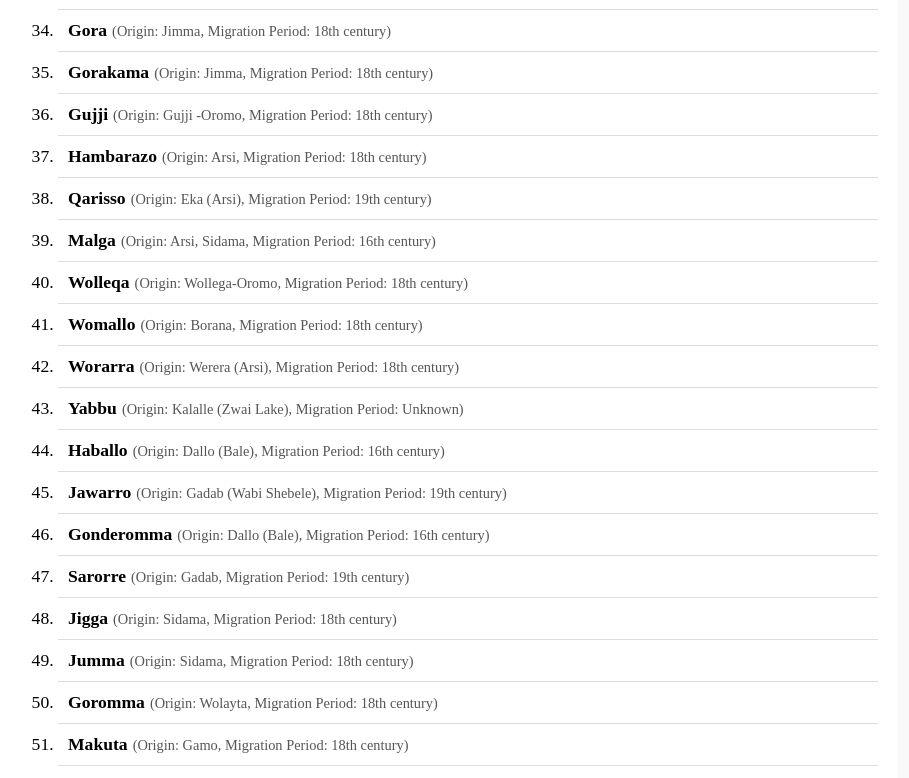
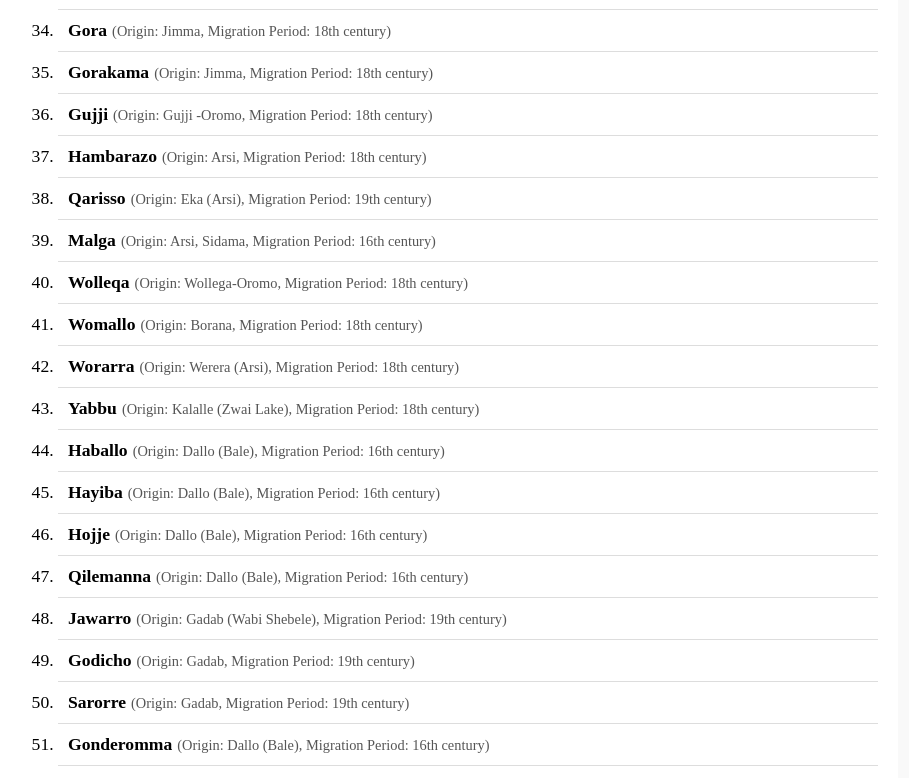
Before and after one commit to MamushG/kambata-website, a Next.js app: page /clans in a window 1280 px wide. Shown: the part 2006-2784 px from the top of the page, without its empty margins (192-1101 px from the left). Built offline with nearby package versions, Linux system fonts and the light colour scheme.

Commit message:
Initial commit for Kambata website

```diff
--- a/data/kambataClans.js
+++ b/data/kambataClans.js
@@ -1,21 +1,59 @@
 const kambataClans = [
   { id: 1, name: "Oyeta (Ras Hamalmal’s Dynasty)", origin: "Gondar", period: "16th century" },
-  { id: 2, name: "Gulba", origin: "Bulga (Shoa)", period: "16th century" },
+  { id: 2, name: "Gulba Bulga (Shoa)", origin: "Shoa", period: "16th century" },
   { id: 3, name: "Nurto", origin: "Gondar", period: "16th century" },
   { id: 4, name: "Hajibbo (Hate)", origin: "Amhara Gayint", period: "Before 15th century" },
   { id: 5, name: "Ongot (ta)", origin: "Gayint", period: "Before 15th century" },
   { id: 6, name: "Ennagos /Dildiy/", origin: "Amhara Gayint", period: "17th century" },
   { id: 7, name: "Quntanno", origin: "Gondar", period: "16th century" },
   { id: 8, name: "Sintarro", origin: "Gondar", period: "16th century" },
-  { id: 9, name: "Qorandi", origin: "Amhara Manz (Shoa)", period: "17th century" },
-  { id: 10, name: "Ennagari", origin: "Amhara Manz, Enner Gurage", period: "17th century" },
-  { id: 11, name: "Garado", origin: "Amhara Garado (Wollo)", period: "18th century" },
-  { id: 12, name: "Abrahmi", origin: "Amhara Manz (Shoa)", period: "17th century" },
-  { id: 13, name: "Wolde-Amhara", origin: "Manz (Shoa)", period: "18th century" },
+  // 📌 Five Brothers Who Migrated to Kambata in the 16th-18th Century
+  {
+    id: 9,
+    name: "Qorandi",
+    origin: "Amhara Manz (Shoa)",
+    period: "17th century",
+    description:
+      "Qorandi was one of five brothers who migrated from Amhara Manz (Shoa) in the 17th century. Seeking independence, he led his people to Kambata, where he played a crucial role in local governance and agricultural development. His descendants became known for their wisdom and leadership within the Kambata community.",
+  },
+  {
+    id: 10,
+    name: "Ennagari",
+    origin: "Amhara Manz, Enner Gurage",
+    period: "17th century",
+    description:
+      "Ennagari, one of the five migrating brothers, left Amhara Manz and Enner Gurage in the 17th century. Known for his diplomatic skills, he established strong trade networks and maintained political alliances with neighboring regions. His descendants became influential merchants and community leaders.",
+  },
+  {
+    id: 11,
+    name: "Garado",
+    origin: "Amhara Garado (Wollo)",
+    period: "18th century",
+    description:
+      "Garado migrated from Wollo in the 18th century, bringing with him advanced techniques in craftsmanship and metalwork. He played a key role in transforming local industries, and his descendants became renowned for their skills in blacksmithing and construction within Kambata society.",
+  },
+  {
+    id: 12,
+    name: "Abrahmi",
+    origin: "Amhara Manz (Shoa)",
+    period: "17th century",
+    description:
+      "Abrahmi, originally from Manz (Shoa), settled in Kambata in the 17th century. He and his followers introduced architectural advancements and played a key role in community organization and leadership. His lineage contributed significantly to the cultural and structural development of the region.",
+  },
+  {
+    id: 13,
+    name: "Wolde-Amhara",
+    origin: "Manz (Shoa)",
+    period: "18th century",
+    description:
+      "Wolde-Amhara was the youngest of the five migrating brothers. He left Manz (Shoa) in the 18th century and became an influential figure in local governance. He worked to preserve Amhara traditions while integrating them into Kambata culture, ensuring the peaceful coexistence of diverse traditions.",
+  },
+
+
   { id: 14, name: "Dawaro", origin: "Manz (Shoa)", period: "18th century" },
-  { id: 15, name: "Masmasa", origin: "Chilga (Gondar)", period: "16th century" },
+  { id: 15, name: "Masmas(a)", origin: "Chilga (Gondar)", period: "16th century" },
   { id: 16, name: "Agawa", origin: "Agewmedir (Gojjam)", period: "16th century" },
-  { id: 17, name: "Gafat", origin: "Gafat (Wollo)", period: "15th century" },
+  { id: 17, name: "Gafat (a)", origin: "Gafat (Wollo)", period: "15th century" },
   { id: 18, name: "Dola (Dubamo)", origin: "Gondar", period: "16th century" },
   { id: 19, name: "Gojjinna", origin: "Gondar", period: "16th century" },
   { id: 20, name: "Golacha", origin: "Gondar", period: "16th century" },
@@ -41,25 +79,55 @@ const kambataClans = [
   { id: 40, name: "Wolleqa", origin: "Wollega-Oromo", period: "18th century" },
   { id: 41, name: "Womallo", origin: "Borana", period: "18th century" },
   { id: 42, name: "Worarra", origin: "Werera (Arsi)", period: "18th century" },
-  { id: 43, name: "Yabbu", origin: "Kalalle (Zwai Lake)", period: "Unknown" },
+  { id: 43, name: "Yabbu", origin: "Kalalle (Zwai Lake)", period: "18th century" },
   { id: 44, name: "Haballo", origin: "Dallo (Bale)", period: "16th century" },
-  { id: 45, name: "Jawarro", origin: "Gadab (Wabi Shebele)", period: "19th century" },
-  { id: 46, name: "Gonderomma", origin: "Dallo (Bale)", period: "16th century" },
-  { id: 47, name: "Sarorre", origin: "Gadab", period: "19th century" },
-  { id: 48, name: "Jigga", origin: "Sidama", period: "18th century" },
-  { id: 49, name: "Jumma", origin: "Sidama", period: "18th century" },
-  { id: 50, name: "Goromma", origin: "Wolayta", period: "18th century" },
-  { id: 51, name: "Makuta", origin: "Gamo", period: "18th century" },
-  { id: 52, name: "Tigra", origin: "Wolayta", period: "18th century" },
-  { id: 53, name: "Zakete", origin: "Qucha (Gamo-Goffa)", period: "18th century" },
-  { id: 54, name: "Odro", origin: "Lemo-Hadiya", period: "19th century" },
-  { id: 55, name: "Dada", origin: "Endegagn (east Guraghe)", period: "19th century" },
-  { id: 56, name: "Ennerra", origin: "Sidama", period: "15th century" },
-  { id: 57, name: "Lanchamo", origin: "Sidama", period: "16th century" },
-  { id: 58, name: "Annashakko", origin: "Alaba", period: "19th century" },
-  { id: 59, name: "Saga", origin: "Guraghe", period: "15th century" },
-  { id: 60, name: "Fuga", origin: "Various regions", period: "15th-18th century" },
-  // ADDING MORE TO REACH 90...
+  { id: 45, name: "Hayiba", origin: "Dallo (Bale)", period: "16th century" },
+  { id: 46, name: "Hojje", origin: "Dallo (Bale)", period: "16th century" },
+  { id: 47, name: "Qilemanna", origin: "Dallo (Bale)", period: "16th century" },
+  { id: 48, name: "Jawarro", origin: "Gadab (Wabi Shebele)", period: "19th century" },
+  { id: 49, name: "Godicho", origin: "Gadab", period: "19th century" },
+  { id: 50, name: "Sarorre", origin: "Gadab", period: "19th century" },
+  { id: 51, name: "Gonderomma", origin: "Dallo (Bale)", period: "16th century" },
+  { id: 52, name: "Haderamma", origin: "Dallo (Bale)", period: "16th century" },
+  { id: 53, name: "Muta", origin: "Dallo (Bale)", period: "16th century" },
+  { id: 54, name: "Zedinno", origin: "Dallo (Bale)", period: "16th century" },
+  { id: 55, name: "Awda", origin: "Sidama", period: "17th century" },
+  { id: 56, name: "Malge", origin: "Sidama", period: "15th century" },
+  { id: 57, name: "Ennerra", origin: "Sidama", period: "15th century" },
+  { id: 58, name: "Jigga", origin: "Sidama", period: "18th century" },
+  { id: 59, name: "Jumma", origin: "Sidama", period: "18th century" },
+  { id: 60, name: "Hessesse (ta)", origin: "Sidama, Borana", period: "18th century" },
+  { id: 61, name: "Churrissa (Donga)", origin: "Sidama, Guraghe", period: "16th-17th century" },
+  { id: 62, name: "Lambuda", origin: "Sidama", period: "16th-17th century" },
+  { id: 63, name: "Lanchamo", origin: "Sidama", period: "16th-17th century" },
+  { id: 64, name: "Magalalle", origin: "Sidama", period: "16th-17th century" },
+  { id: 65, name: "Mattafarsa (Donga)", origin: "Sidama, Guraghe", period: "16th-17th century" },
+  { id: 66, name: "Rabrabi", origin: "Sidama, Guraghe", period: "16th-17th century" },
+  { id: 67, name: "Serfanta", origin: "Gamo", period: "16th century" },
+  { id: 68, name: "Tamiya", origin: "Gamo", period: "18th century" },
+  { id: 69, name: "Zantana", origin: "Gamo", period: "18th century" },
+  { id: 70, name: "Yem", origin: "Gamo", period: "16th century" },
+  { id: 71, name: "Guto", origin: "Gamo", period: "18th century" },
+  { id: 72, name: "Hajji (ta)", origin: "Hadiya", period: "16th century" },
+  { id: 73, name: "Oricha", origin: "Hadiya", period: "19th century" },
+  { id: 74, name: "Serdo", origin: "Hadiya", period: "19th century" },
+  { id: 75, name: "Woynna", origin: "Hadiya", period: "19th century" },
+  { id: 76, name: "Kita", origin: "Hadiya", period: "19th century" },
+  { id: 77, name: "Jabera", origin: "Hadiya", period: "19th century" },
+  { id: 78, name: "Shilasha", origin: "Hadiya", period: "19th century" },
+  { id: 79, name: "Dengas", origin: "Hadiya", period: "19th century" },
+  { id: 80, name: "Hafda", origin: "Hadiya", period: "19th century" },
+  { id: 81, name: "Gabor", origin: "Guraghe", period: "19th century" },
+  { id: 82, name: "Zagida", origin: "Guraghe", period: "19th century" },
+  { id: 83, name: "Ainorra", origin: "Guraghe", period: "19th century" },
+  { id: 84, name: "Dina", origin: "Guraghe", period: "19th century" },
+  { id: 85, name: "Dagguna", origin: "Guraghe", period: "19th century" },
+  { id: 86, name: "Gato", origin: "Guraghe", period: "19th century" },
+  { id: 87, name: "Dame", origin: "Guraghe", period: "19th century" },
+  { id: 88, name: "Gura", origin: "Guraghe", period: "19th century" },
+  { id: 89, name: "Jagu", origin: "Guraghe", period: "19th century" },
+  { id: 90, name: "Dibe", origin: "Guraghe", period: "19th century" },
+  { id: 91, name: "Fuga", origin: "Guraghe", period: "Unknown" }
 ];
 
 export default kambataClans;
--- a/pages/history.js
+++ b/pages/history.js
@@ -41,7 +41,7 @@ export default function History() {
         <h2>🏙️ Major Towns & Capital City</h2>
         <ul>
           <li><strong>Capital City:</strong> Durame</li>
-          <li><strong>Major Towns:</strong> Damboya, Angacha, Shinshicho</li>
+          <li><strong>Major Towns:</strong> Damboya, Angacha, Shinshicho, Doyoganna & Funto</li>
         </ul>
       </section>
 
--- a/pages/index.js
+++ b/pages/index.js
@@ -41,7 +41,7 @@ export default function Home() {
 
       {/* About Kambata Heritage */}
       <div className={styles.contentContainer}>
-        <img src="images/km12.jpg" alt="Kambata Heritage" className={styles.leftImage} />
+        <img src="images/km3.jpg" alt="Kambata Heritage" className={styles.leftImage} />
         <div className={styles.textContent}>
           <h2>🌍 About Kambata Heritage</h2>
           <p>
```
Also changed, not shown: public/images/km3.jpg.
